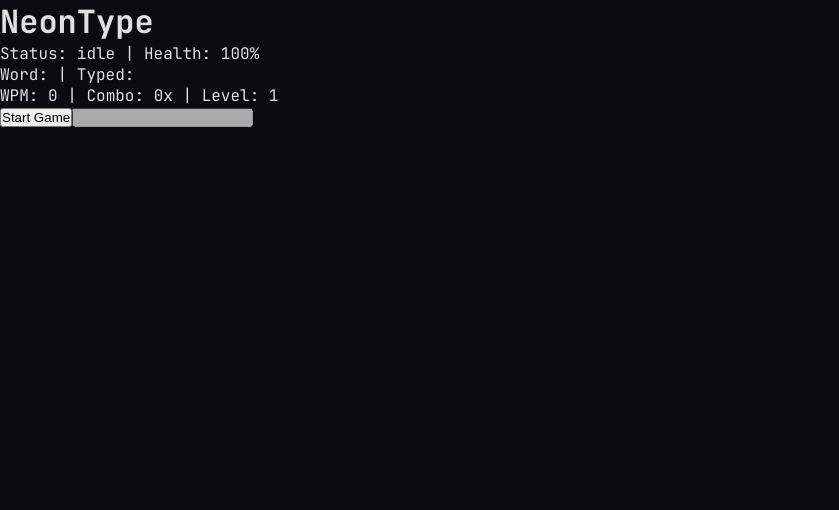
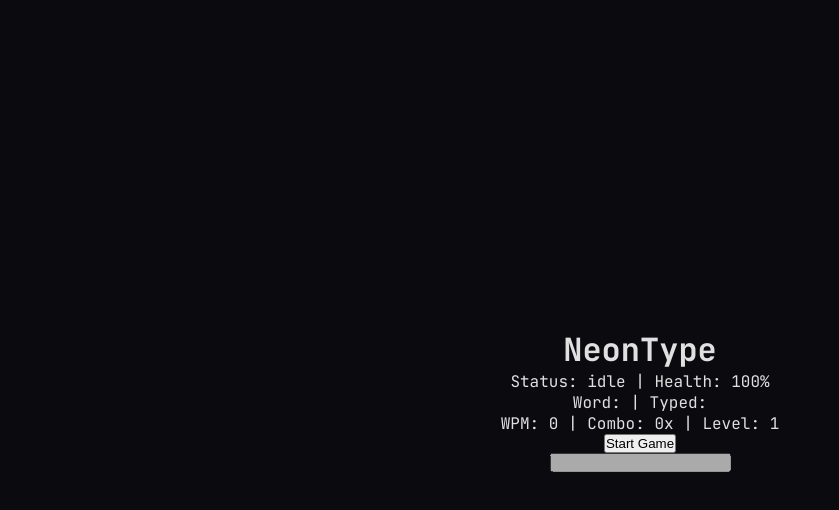
Before and after one commit to abdulgafarabdurrasheed/Neon-Typing, a React (Vite) app: page / in a window 1280 px wide. Shown: the top 510 px of the page, without its empty margins (0-839 px from the left). Built offline with nearby package versions, Linux system fonts and the light colour scheme.

Commit message:
app layout, and animations with standard css

```diff
--- a/src/App.css
+++ b/src/App.css
@@ -29,3 +29,36 @@ html, body {
 }
 
 #root { width: 100%; height: 100%; max-width: none; margin: 0; padding: 0; }
+
+.app {
+  width: 100vw;
+  height: 100vh;
+  display: flex;
+  flex-direction: column;
+  align-items: center;
+  justify-content: center;
+  position: relative;
+  overflow: hidden;
+  transition: background 0.5s
+}
+
+.app.super-saiyan-mode {
+  background: radial-gradient(ellipse at center, #1a0020 0%, #0a0a0f 70%);
+}
+
+@keyframes shake  {
+  0%, 100% { transform: translate(0, 0); }
+  10% { transform: translate(-8px, -4px); }
+  20% { transform: translate(6px, 2px) }
+  30% { transform: translate(-4px, 6px); }
+  40% { transform: translate(8px, -2px); }
+  50% { transform: translate(-2px, 4px); }
+  60% { transform: translate(6px, -6px); }
+  70% { transform: translate(-6px, 2px); }
+  80% { transform: translate(4px, -4px); }
+  90% { transform: translate(-2px, 6px); }
+}
+
+.app.shake {
+  animation: shake 0.2s ease-in-out;
+}
```
